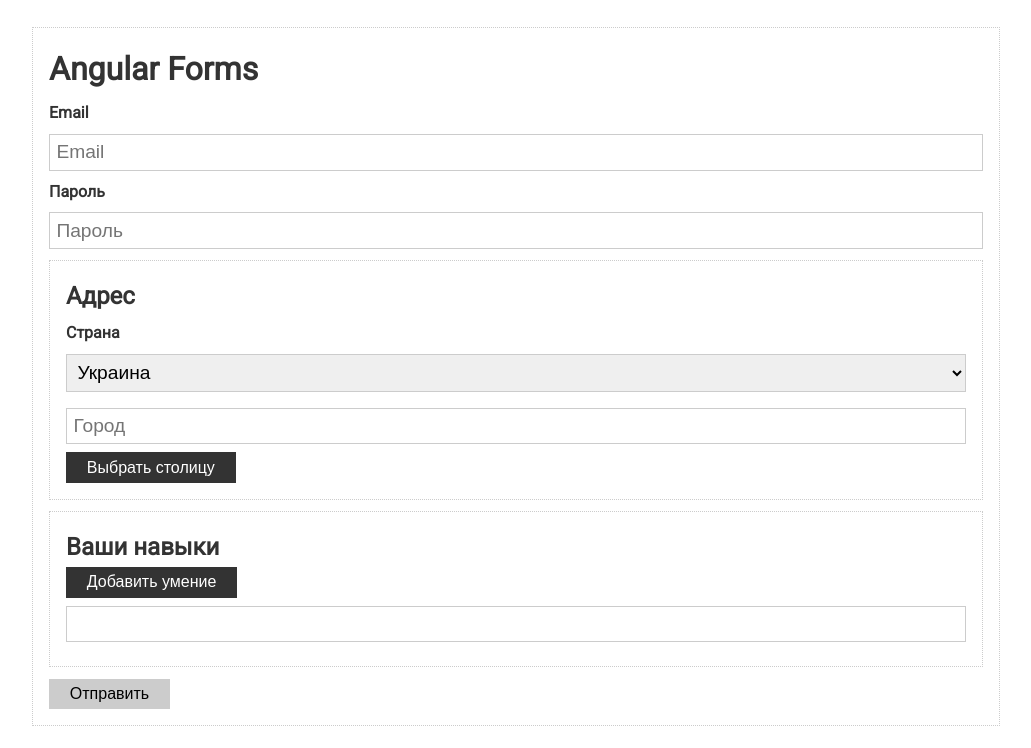
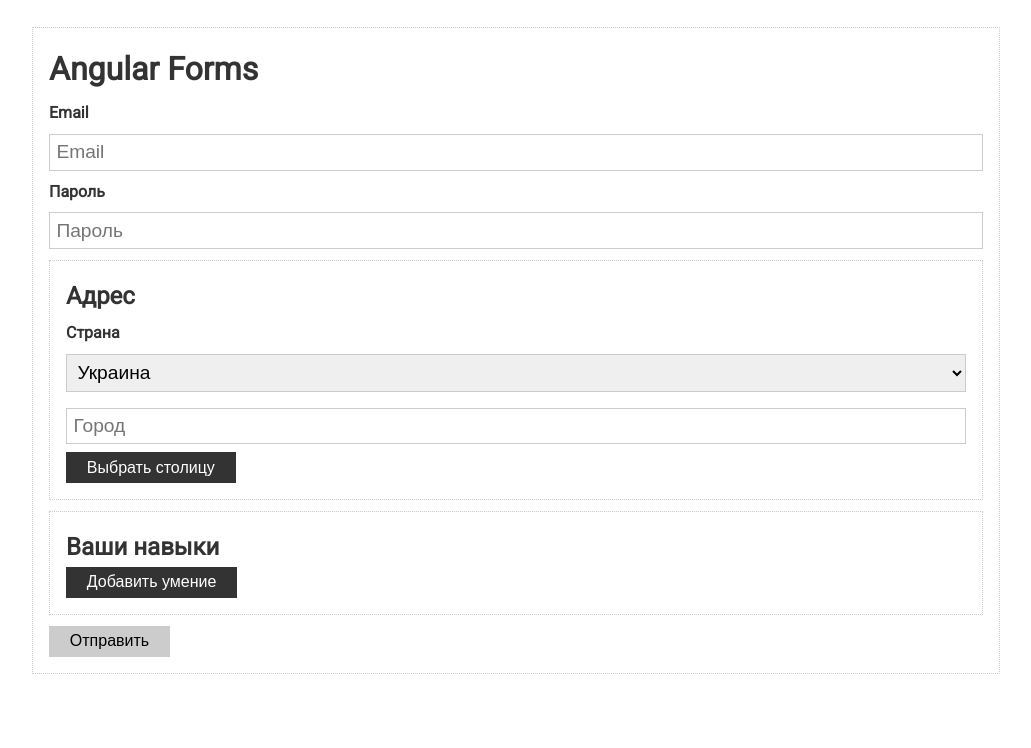
Before and after one commit to R-A-S/angular-basics, an Angular app: page / in a window 1280 px wide. Shown: the top 748 px of the page, without its empty margins (124-1155 px from the left). Built offline with nearby package versions, Linux system fonts and the light colour scheme.

Commit message:
group controls

```diff
--- a/src/app/app.component.html
+++ b/src/app/app.component.html
@@ -56,15 +56,22 @@
         <input type="text" formControlName="city" placeholder="Город" />
       </div>
 
-      <button type="button" class="btn" (click)="setCapital()">Выбрать столицу</button>
+      <button type="button" class="btn" (click)="setCapital()">
+        Выбрать столицу
+      </button>
     </div>
 
-    <div class="card">
+    <div class="card" formGroupName="skills">
       <h2>Ваши навыки</h2>
-      <button type="button" class="btn">Добавить умение</button>
-      <div class="form-control">
-        <label></label>
-        <input type="text" />
+      <button type="button" class="btn" (click)="addSkill()">
+        Добавить умение
+      </button>
+      <div
+        *ngFor="let control of form.get('skills').controls; let idx = index"
+        class="form-control"
+      >
+        <label>Умение {{ idx + 1 }}</label>
+        <input type="text" [formControlName]="idx" />
       </div>
     </div>
 
--- a/src/app/app.component.ts
+++ b/src/app/app.component.ts
@@ -1,5 +1,5 @@
 import { Component, OnInit } from '@angular/core';
-import { FormControl, FormGroup, Validators } from '@angular/forms';
+import { FormArray, FormControl, FormGroup, Validators } from '@angular/forms';
 
 @Component({
   selector: 'app-root',
@@ -20,6 +20,7 @@
         country: new FormControl('ua'),
         city: new FormControl('', Validators.required),
       }),
+      skills: new FormArray([]),
     });
   }
 
@@ -32,7 +33,7 @@
     }
   }
 
-  setCapital() {
+  setCapital(): void {
     const cityMap = {
       ua: 'Киев',
       by: 'Минск',
@@ -44,4 +45,10 @@
       address: { city },
     });
   }
+
+  addSkill(): void {
+    const control = new FormControl('', Validators.required);
+    // (<FormArray>this.form.get('skills')).push(control);
+    (this.form.get('skills') as FormArray).push(control);
+  }
 }
```
